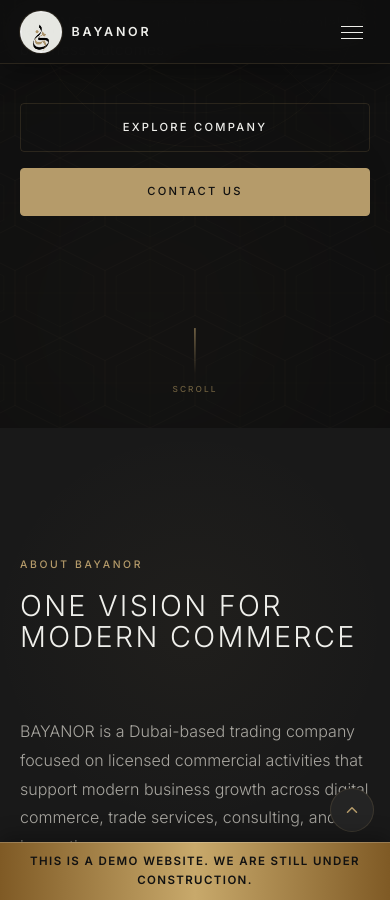
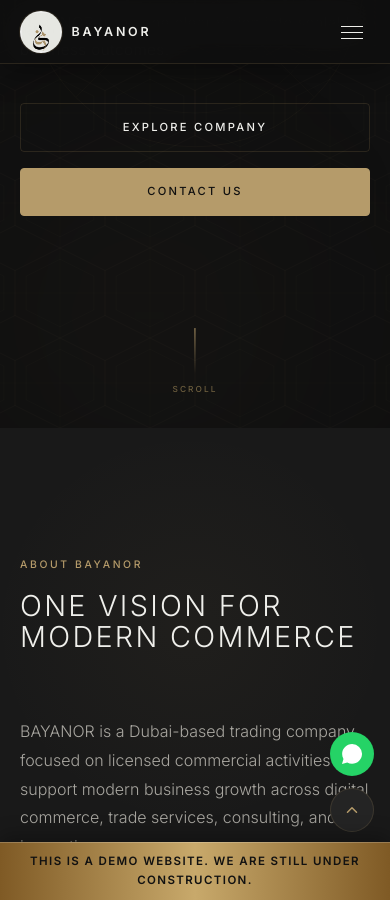
Before and after one commit to fkrafi/bayanor, a Jekyll site: the page built from index.md, in a window 390 px wide and 900 px high, scrolled down 472 px. Built offline with Jekyll 4.4.1, drawn with Linux system fonts in a browser that asks for light colours.

Commit message:
whatsapp

```diff
--- a/_layouts/default.html
+++ b/_layouts/default.html
@@ -74,6 +74,14 @@
     <p>This is a demo website. We are still under construction.</p>
   </output>
 
+  <!-- WhatsApp Chat -->
+  <a id="whatsapp-chat" href="https://wa.me/971000000000" aria-label="Chat on WhatsApp" title="Chat on WhatsApp" rel="noopener noreferrer" target="_blank">
+    <svg width="20" height="20" viewBox="0 0 24 24" fill="none" stroke="currentColor" stroke-width="2" stroke-linecap="round" stroke-linejoin="round" aria-hidden="true">
+      <path d="M20.52 3.48A11.82 11.82 0 0 0 12.08 0C5.51 0 .16 5.35.16 11.92c0 2.1.55 4.15 1.59 5.95L0 24l6.3-1.66a11.87 11.87 0 0 0 5.78 1.48h.01c6.57 0 11.92-5.35 11.92-11.92a11.82 11.82 0 0 0-3.49-8.42Z" stroke="none" fill="currentColor"></path>
+      <path d="M17.07 14.37c-.27-.13-1.58-.78-1.82-.86-.24-.09-.42-.13-.6.14-.18.27-.68.86-.84 1.04-.15.18-.31.2-.58.07-.27-.13-1.14-.42-2.17-1.35-.81-.72-1.36-1.62-1.52-1.89-.16-.27-.02-.42.11-.56.12-.12.27-.31.4-.47.13-.15.18-.27.27-.45.09-.18.04-.34-.02-.47-.07-.13-.6-1.45-.82-1.98-.22-.53-.44-.46-.6-.46h-.51c-.18 0-.47.07-.71.34-.24.27-.92.9-.92 2.2 0 1.3.95 2.56 1.09 2.73.13.18 1.87 2.85 4.53 3.99.63.27 1.13.43 1.52.55.64.2 1.23.17 1.69.1.52-.08 1.58-.65 1.81-1.27.22-.62.22-1.15.16-1.27-.07-.11-.24-.18-.51-.31Z" stroke="none" fill="var(--color-white)"></path>
+    </svg>
+  </a>
+
   <!-- Back to Top -->
   <button id="back-to-top" aria-label="Back to top" title="Back to top">
     <svg width="18" height="18" viewBox="0 0 24 24" fill="none" stroke="currentColor" stroke-width="2" stroke-linecap="round" stroke-linejoin="round">
--- a/assets/css/style.scss
+++ b/assets/css/style.scss
@@ -783,7 +783,7 @@
   justify-content: flex-start;
   gap: var(--space-3);
   width: 100%;
-  border-radius: 10px;
+  border-radius: 10px 10px 0 0;
   overflow: hidden;
 }
 
@@ -1453,6 +1453,34 @@
 /* ============================================================
    14. Back to Top Button
    ============================================================ */
+#whatsapp-chat {
+  position: fixed;
+  bottom: calc(var(--space-8) + 104px);
+  right: var(--space-8);
+  width: 44px;
+  height: 44px;
+  background: #25D366;
+  border: 1px solid rgba(37, 211, 102, 0.8);
+  border-radius: 50%;
+  display: flex;
+  align-items: center;
+  justify-content: center;
+  color: var(--color-white);
+  transition: all var(--transition-base);
+  z-index: 500;
+
+  &:hover {
+    background: #1EBE59;
+    transform: translateY(-2px);
+    box-shadow: 0 10px 24px rgba(37, 211, 102, 0.35);
+  }
+
+  &:focus-visible {
+    outline: 2px solid var(--color-white);
+    outline-offset: 3px;
+  }
+}
+
 #back-to-top {
   position: fixed;
   bottom: calc(var(--space-8) + 52px);
@@ -1775,6 +1803,11 @@
     right: var(--space-4);
   }
 
+  #whatsapp-chat {
+    bottom: calc(var(--space-4) + 108px);
+    right: var(--space-4);
+  }
+
   .construction-banner p {
     font-size: 0.72rem;
     padding: 0.56rem 0.8rem;
```
